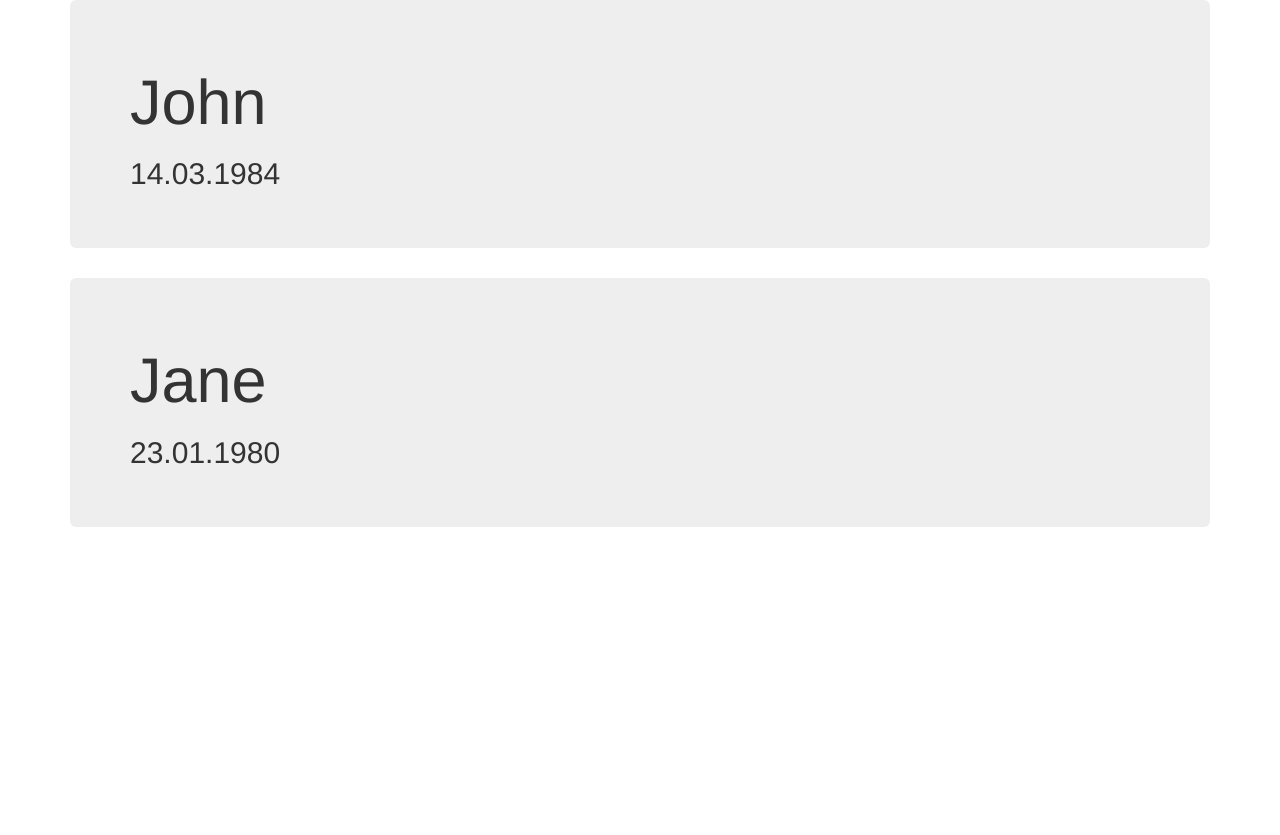
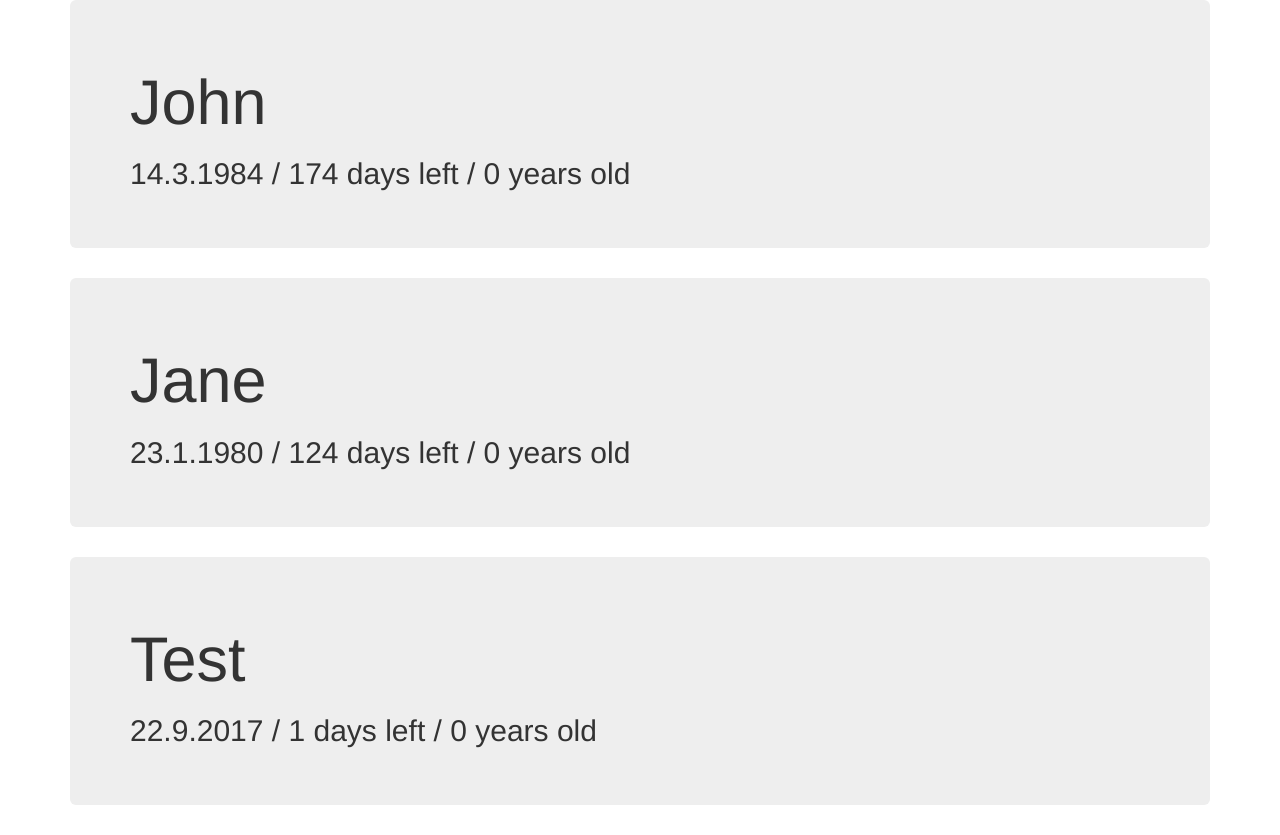
Before and after one commit to alexanderlink/DateZ, a website: page public/index.html in a window 1280 px wide. Before the commit the page ends 800 px from the top, so only its background shows below. Drawn offline with nearby package versions, Linux system fonts and the light colour scheme.

Commit message:
Adding more infos

```diff
--- a/public/data.json
+++ b/public/data.json
@@ -1,4 +1,5 @@
 {
-    "John": "14.03.1984",
-    "Jane": "23.01.1980"
+    "John": "1984-03-14",
+    "Jane": "1980-01-23",
+    "Test": "2017-09-22"
 }
--- a/public/index.html
+++ b/public/index.html
@@ -20,14 +20,37 @@
 $().ready(function() {
     $.getJSON( "data.json", function( data ) {
         Object.keys(data).forEach(function(name) {
+            var date = new Date(data[name]);
+            var daysLeft = getDaysLeft(date);
+            var yearsOld = getYearsOld(date);
             var jumbo = $( "<div class='jumbotron'></div>" );
             jumbo.append("<h1>" + name + "</h1>");
-            jumbo.append("<h2>" + data[name] + "</h2>");
+            jumbo.append("<h2>" + date.toLocaleDateString("de-DE") + " / " + daysLeft + " days left / " + yearsOld + " years old </h2>");
             $('#container').append(jumbo);
         });
     });
 });
 
+function getDaysLeft(date) {
+    var one_day = 86400000.0;
+    var today = new Date();
+    var other = new Date(date);
+    other.setFullYear(today.getFullYear());
+    var diff = other.getTime() - today.getTime();
+    var daysLeft = Math.ceil(diff / one_day);
+    if(daysLeft < 0) {
+        other.setFullYear(today.getFullYear() + 1);
+        diff = other.getTime() - today.getTime();
+        daysLeft = Math.ceil(diff / one_day);
+    }
+    return daysLeft;
+}
+
+function getYearsOld(date) {
+    //TODO
+    return 0;
+}
+
 </script>
 
 </body>
```
Also changed, not shown: README.md.
